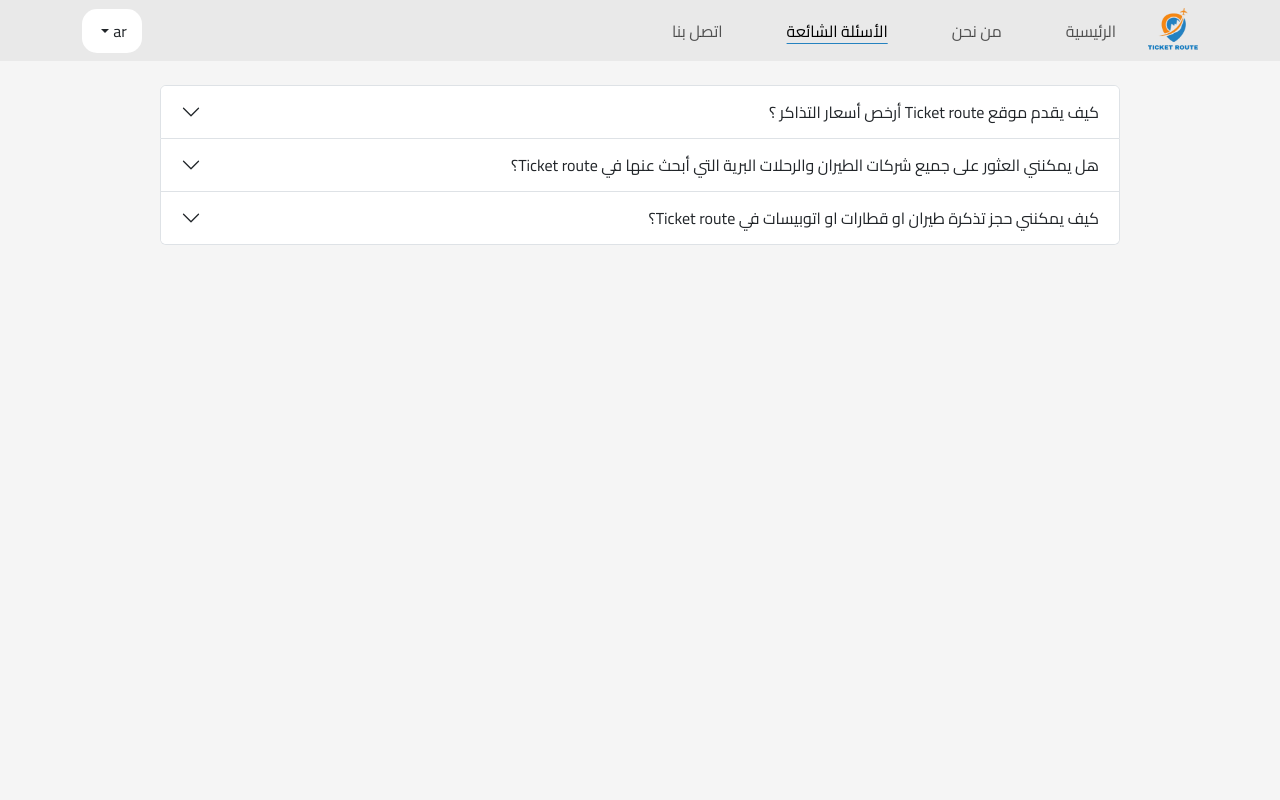
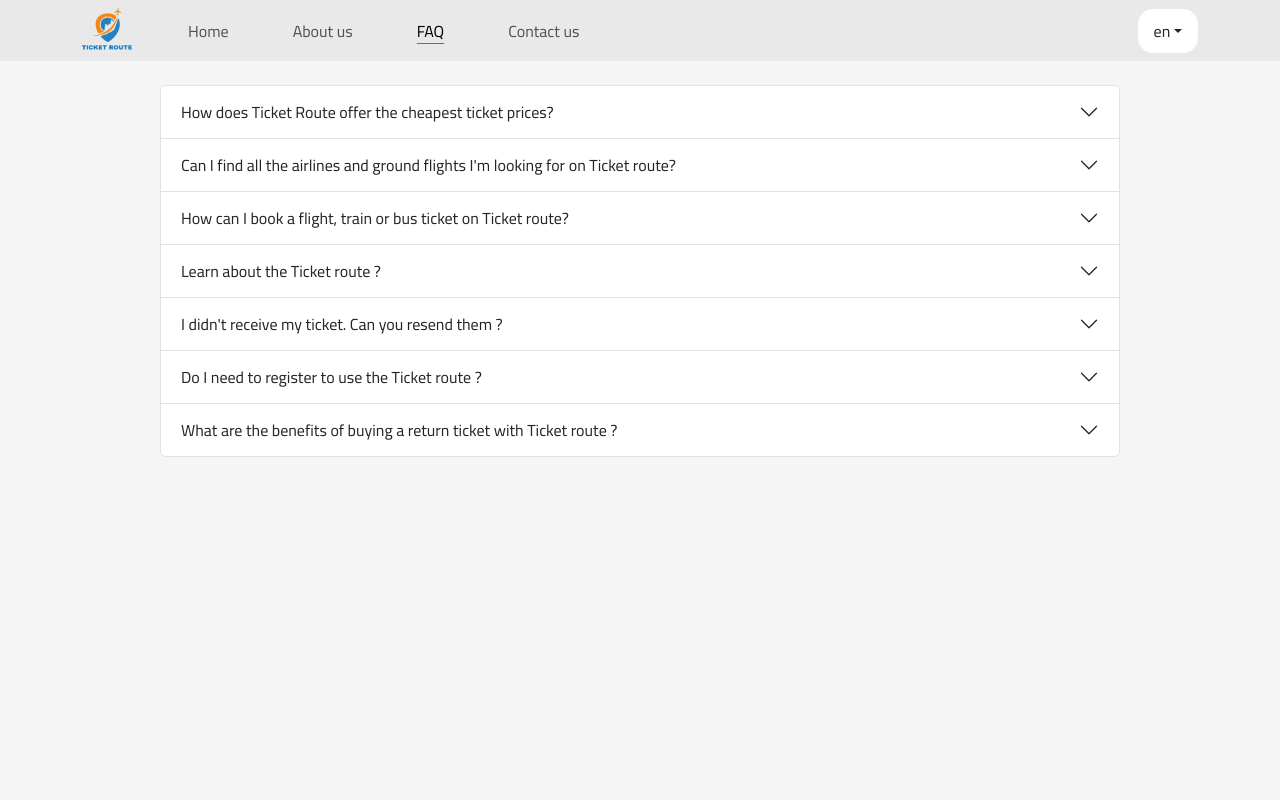
Before and after one commit to Mohamed-Ahmed10/Ticket_Route_final, a React (Vite) app: page /faq in a window 1280 px wide. Shown: the top 800 px of the page. Built offline with nearby package versions, Linux system fonts and the light colour scheme.

Commit message:
Translate and fix issues

```diff
--- a/src/layout/Footer.jsx
+++ b/src/layout/Footer.jsx
@@ -3,7 +3,7 @@
 import { FaRegEnvelope } from "react-icons/fa6";
 import { FaFacebookF, FaTwitter, FaInstagram } from "react-icons/fa";
 import { useTranslation } from "react-i18next"
-import { NavLink } from "react-bootstrap";
+import { NavLink } from "react-router-dom";
 
 
 export default function Footer() {
--- a/src/locale/ar.json
+++ b/src/locale/ar.json
@@ -69,6 +69,14 @@
   "answer2": "يمكنك عند البحث عن تذاكر الطيران و الرحلات البرية في Ticket route العثور على رحلات مباشرة أو مع توقف للوجهة التي تريد الذهاب إليها مجدولة من قبل شركات الطيران ووسائل النقل . كما يمكنك بفضل ميزة LogiConnect الخاصة بنا معاينة الرحلات التي أنشأناها بسعر أرخص أو مدة زمنية أقل من باقي المواقع",
   "question3": "كيف يمكنني حجز تذكرة طيران او قطارات او اتوبيسات في Ticket route؟",
   "answer3": "يمكنك استخدام موقعنا على الإنترنت لحجز تذاكر الطيران و الاتوبيسات و القطارات من ticket route. ما عليك سوى إدخال الوجهة التي تريد الذهاب إليها وتاريخ الرحلة وسوف يقوم الموقع بعرض مئات الرحلات لشركات الطيران و الاتوبيسات، تستطيع المقارنة بينها واختيار الرحلة الأنسب لك وحجز تذكرتك بأمان وبسرعة وبكل سهولة",
+  "question4":"تعرف على Ticket route",
+  "answer4":"خدمة نقل ذكية، وسهلة وموفرة مهمتنا نحرك المدن والأشخاص والشركات، كل يوم لأي مكان ,لأن وقتك وراحتك وفلوسك تهمنا ,مواعيد مظبوطة على الساعة ورحلات متوفرة طول الوقت ,الفلوس مابتشتريش سعادة لكن الحياة بعد التوفير احلى بكتير ,هترتاح من وجع الظهر وتعب الطريق مع رحلات يومية مريحة ,عشان دلوقتي اختار رحلتك رحلات مخصصة ليك. ولإحتياجاتك مع كباتن مُهمتهم راحتك وتوصيلك في الميعاد",
+  "question5":"لم أتسلم التذكرة الخاصة بي  يمكنك إعادة إرسالها ؟",
+  "answer5":"التذاكر الالكترونية يمكن اعادة طباعتها من صفحة التذاكر داخل صفحتك الشخصية على الموقع",
+  "question6":" هل انا بحاجه للتسجيل لاستخدام Ticket route ؟",
+  "answer6":"لا تحتاج الى التسجيل عند استكشاف رحلاتنا واتجاهتنا واسعارنا وامكانية الحجز على اى من الرحلات المختارة ولكن تحتاج الى التسجيل عند قيامك بالحجز على اى من الرحلات وذلك لعمل حساب خاص بك يمكنك من خلاله الاطلاع على سجل الحركات التى قمت بها من خلال حسابك كما يتيح لنا التواصل مع حضراتكم",
+  "question7":"ما هي مزايا شراء تذكرة ذهاب وعوده مع Ticket route ؟",
+  "answer7":"عند شراء تذكرة الذهاب والعودة معا يتيح لك فرصة الحصول على خصم على اسعار التذاكر يبدا من 10 جنيهات فأكثر ويتيح ايضا ضمان الحصول على تذاكر العودة والحصول بدون عناء . كما يتيح لك نظام الحجز التمتع بالخصم الخاص بالذهاب والعودة حتى دون تحديد ميعاد العودة (عودة مفتوحة ) حيث يمكنك عزيزى العميل تاكيد العودة فى اى وقت وعلى اى خدمة عند التاكد من ميعاد عودتك من خلال مكاتبنا (تطبق الشروط والاحكام )",
   "intro_message": "مرحبا بك في موقع ticket route استعلم واحجز رحلتك بكل سهوله وسرعه",
   "partners": "شركاء النجاح",
   "partners_desc": "احجز رحلات بارخص الاسعار من شركائنا و كن جاهزا للانطلاق",
--- a/src/locale/en.json
+++ b/src/locale/en.json
@@ -69,6 +69,14 @@
   "answer2": "When searching for airline tickets and land trips on Ticket route, you can find direct or stopover flights to the destination you want to go to scheduled by airlines and means of transportation. Thanks to our LogiConnect feature, you can also view the trips we have created at a cheaper price or shorter duration than the rest of the sites.",
   "question3": "How can I book a flight, train or bus ticket on Ticket route?",
   "answer3": "You can use our website to book airline tickets, buses and trains from ticket route. All you have to do is enter the destination you want to go to and the date of the trip, and the site will display hundreds of flights by airlines and buses. You can compare them, choose the most appropriate flight for you, and book your ticket safely, quickly and easily.",
+  "question4":"Learn about the Ticket route ?",
+  "answer4":"Smart, easy and economical transportation service Our mission is to move cities, people and companies, every day to any place, because your time, comfort and money matter to us, exact dates on The hour and trips are available all the time, the money does not buy happiness, but life after saving is much better, you will rest from back pain and road fatigue with comfortable daily trips, so now choose your trip Personalized trips for you. And for your needs with captains whose mission is your comfort and delivery on time",
+  "question5":"I didn't receive my ticket. Can you resend them ?",
+  "answer5":"E-tickets can be reprinted from the tickets page within your personal page on the site",
+  "question6":"Do I need to register to use the Ticket route ?",
+  "answer6":"You do not need to register when exploring our flights, directions, prices, and the possibility of booking on any of the selected flights, but you need to register when you book on any of the flights in order to create your own account through which you can see the history of the movements you have made through your account and also allows us to communicate with you  ?",
+  "question7":"What are the benefits of buying a return ticket with Ticket route  ?",
+  "answer7":"When buying a return ticket together, it gives you the opportunity to get a discount on ticket prices starting from 10 pounds or more, and also allows you to guarantee access to return tickets and get without trouble. The reservation system also allows you to enjoy the discount for going and returning even without specifying a return date (open return), where you can dear customer confirm the return at any time and on any service when confirming the date of your return through our offices (terms and conditions apply)",
   "intro_message": "Welcome to the Ticket Route website. Inquire and book your trip with ease and speed.",
   "partners": "Success partners",
   "partners_desc": "Book cheap trips on out partners and you’re ready to go",
--- a/src/main.jsx
+++ b/src/main.jsx
@@ -20,7 +20,7 @@
         translation: arTranslate
       }
     },
-    lng: "ar",
+    lng: "en",
     fallbackLng: "en",
 
     interpolation: {
--- a/src/views/FAQ.jsx
+++ b/src/views/FAQ.jsx
@@ -15,6 +15,22 @@
         {
             question: t("question3"),
             answer: t("answer3")
+        },
+        {
+            question: t("question4"),
+            answer: t("answer4")
+        },
+        {
+            question: t("question5"),
+            answer: t("answer5")
+        },
+        {
+            question: t("question6"),
+            answer: t("answer6")
+        },
+        {
+            question: t("question7"),
+            answer: t("answer7")
         }
     ];
 
```
